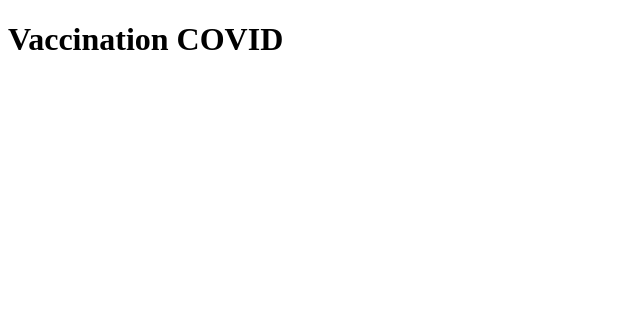
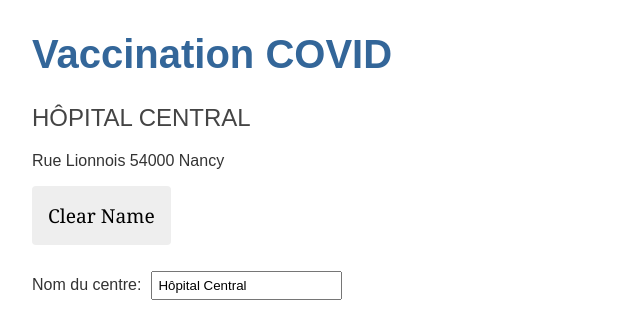
Before and after one commit to lgangloff/polytech-angular, an Angular app: page / in a window 1280 px wide. Shown: the top 332 px of the page, without its empty margins (0-640 px from the left). Built offline with nearby package versions, Linux system fonts and the light colour scheme.

Commit message:
components

```diff
--- a/src/app/app.component.html
+++ b/src/app/app.component.html
@@ -1 +1,2 @@
 <h1>{{title}}</h1>
+<app-vaccination-center></app-vaccination-center>
--- /dev/null
+++ b/src/app/vaccination-center.ts
@@ -0,0 +1,7 @@
+export interface VaccinationCenter {
+    id: number;
+    name: string;
+    address: string;
+    postalCode: string;
+    city: string;
+}
--- /dev/null
+++ b/src/app/vaccination-center/vaccination-center.component.html
@@ -0,0 +1,13 @@
+<div>
+    <h2 [title]="center.name">{{center.name | uppercase}}</h2>
+    <div>{{center.address}} <span>{{center.postalCode}} {{center.city}}</span></div>
+</div>
+
+<div>
+    <button (click)="clearName()">Clear Name</button>
+</div>
+
+<div>
+    <label for="name">Nom du centre:</label>
+    <input id="name" [(ngModel)]="center.name" />
+</div>
--- /dev/null
+++ b/src/app/vaccination-center/vaccination-center.component.ts
@@ -0,0 +1,26 @@
+import { Component, OnInit } from '@angular/core';
+import { VaccinationCenter } from '../vaccination-center';
+
+@Component({
+  selector: 'app-vaccination-center',
+  templateUrl: './vaccination-center.component.html',
+  styleUrls: ['./vaccination-center.component.scss']
+})
+export class VaccinationCenterComponent implements OnInit {
+
+  center: VaccinationCenter = {
+    id:1,
+    name:"Hôpital Central",
+    address: "Rue Lionnois",
+    postalCode: "54000",
+    city: "Nancy"
+  }
+
+  constructor() { }
+
+  ngOnInit(): void { }
+
+  clearName(){
+    this.center.name = "";
+  }
+}
--- a/src/styles.scss
+++ b/src/styles.scss
@@ -1 +1,49 @@
 /* You can add global styles to this file, and also import other style files */
+/* Application-wide Styles */
+h1 {
+    color: #369;
+    font-family: Arial, Helvetica, sans-serif;
+    font-size: 250%;
+  }
+  h2, h3 {
+    color: #444;
+    font-family: Arial, Helvetica, sans-serif;
+    font-weight: lighter;
+  }
+  body {
+    margin: 2em;
+  }
+  body, input[type="text"], button {
+    color: #333;
+    font-family: Cambria, Georgia, serif;
+  }
+  button {
+    background-color: #eee;
+    border: none;
+    border-radius: 4px;
+    cursor: pointer;
+    color: black;
+    font-size: 1.2rem;
+    padding: 1rem;
+    margin-right: 1rem;
+    margin-bottom: 1rem;
+    margin-top: 1rem;
+  }
+  button:hover {
+    background-color: black;
+    color: white;
+  }
+  button:disabled {
+    background-color: #eee;
+    color: #aaa;
+    cursor: auto;
+  }
+  input{
+    margin: 10px;
+    padding: 5px;
+  }
+
+  /* everywhere else */
+  * {
+    font-family: Arial, Helvetica, sans-serif;
+  }
```
Also changed, not shown: src/app/app.module.ts (+6 -2 lines), src/app/vaccination-center/vaccination-center.component.scss (added), 1 other file (tests, documents, lock files or other folders).
